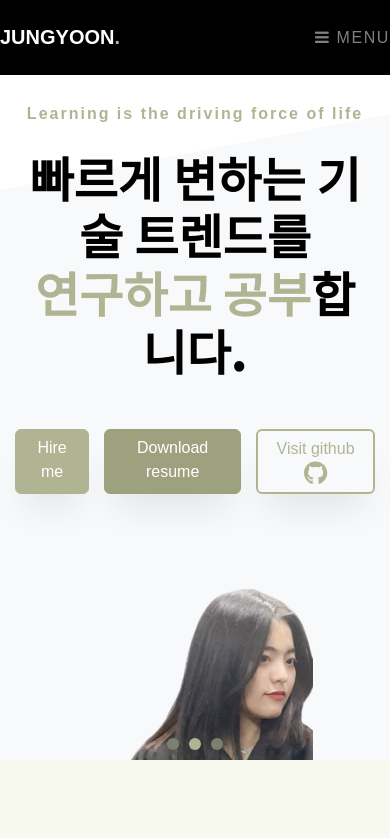
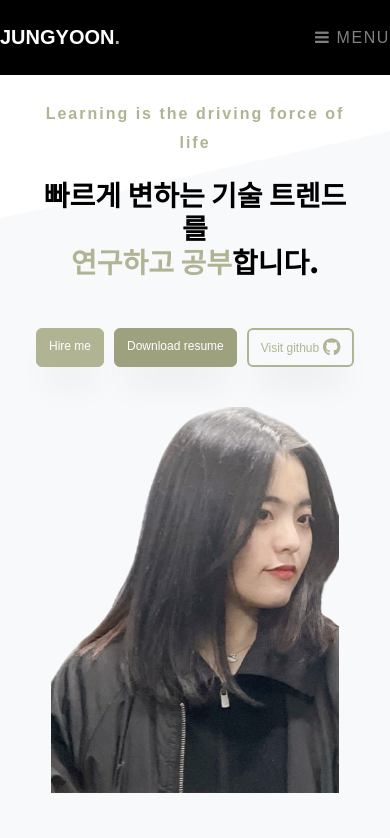
Before and after one commit to jungyoonn/portfolio, a React (Create React App) app: page / in a window 390 px wide. Shown: the top 838 px of the page. Built offline with nearby package versions, Linux system fonts and the light colour scheme.

Commit message:
모바일용 요소 배치 추가

```diff
--- a/src/css/hero.css
+++ b/src/css/hero.css
@@ -145,6 +145,11 @@
 
 /* 반응형 스타일 */
 @media (max-width: 991px) {
+  .hero {
+    height: auto;
+    min-height: 100vh;
+  }
+
   /* .blurred-background {
     width: 100%;
     height: 100%;
@@ -159,24 +164,63 @@
 
   .content-wrapper {
     flex-direction: column;
+    height: auto;
+    padding: 20px;
   }
 
   .text-area {
     width: 100%;
-    padding: 100px 30px 0;
+    padding: 80px 20px 0;
     text-align: center;
+  }
+
+  .main-heading {
+    font-size: 32px;
+  }
+
+  .button-group {
+    flex-wrap: wrap;
+    justify-content: center;
+  }
+
+  .button-group .btn {
+    margin-bottom: 10px;
   }
 
   .image-area {
     position: relative;
     width: 100%;
-    height: 50%;
-    padding-top: 30px;
+    height: auto;
+    padding: 30px 0 60px;
+    display: flex;
+    align-items: center;
+    justify-content: center;
   }
 
   .profile-img {
     height: auto;
-    max-width: 80%;
-    max-height: 80%;
+    max-width: 90%;
+    padding: 0;
+    object-fit: contain;
+  }
+
+  .slider-dots {
+    bottom: 20px;
   }
 }
+
+/* 아주 작은 모바일 화면 */
+@media (max-width: 480px) {
+  .main-heading {
+    font-size: 28px;
+  }
+
+  .button-group {
+    gap: 10px;
+  }
+
+  .button-group .btn {
+    font-size: 12px;
+    padding: 8px 12px;
+  }
+}
```
